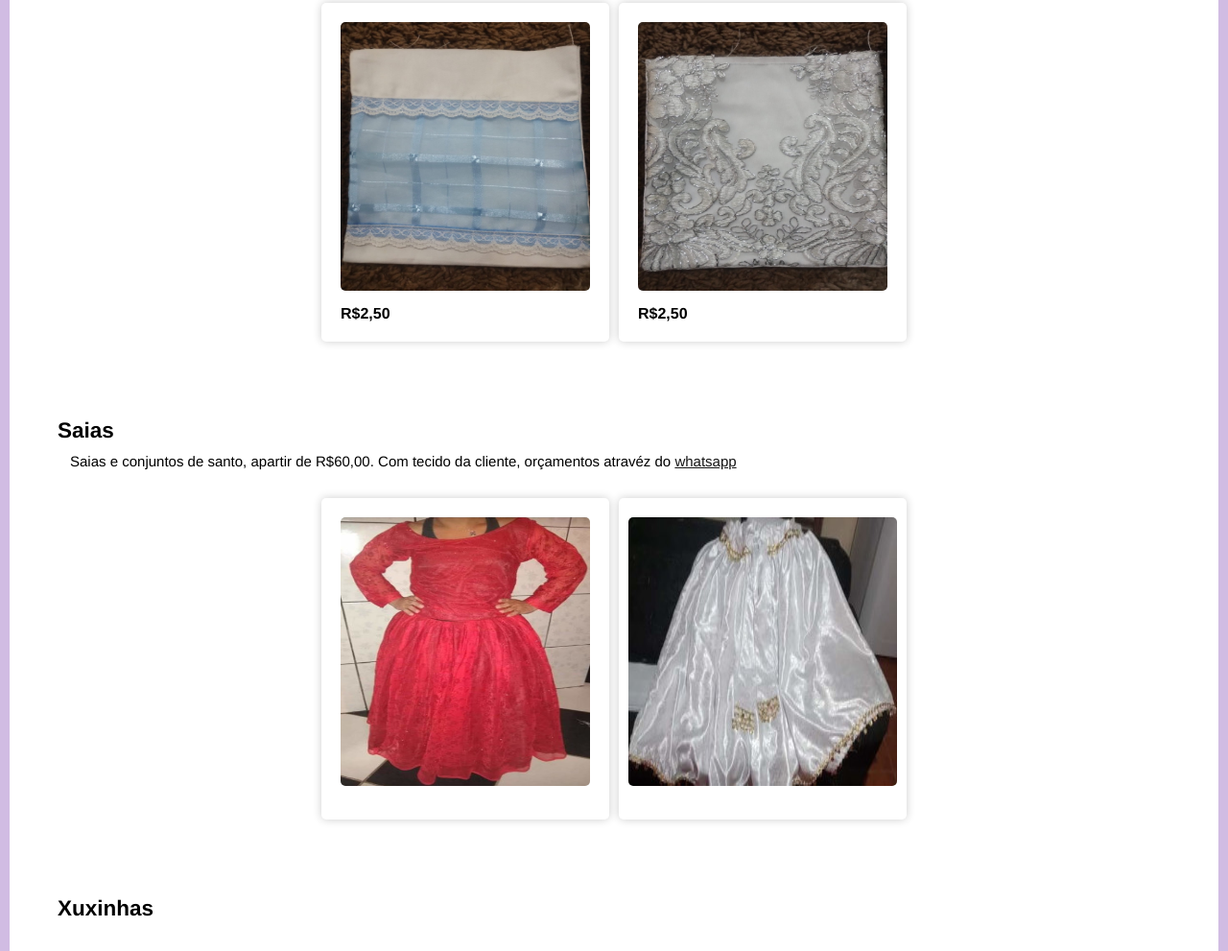
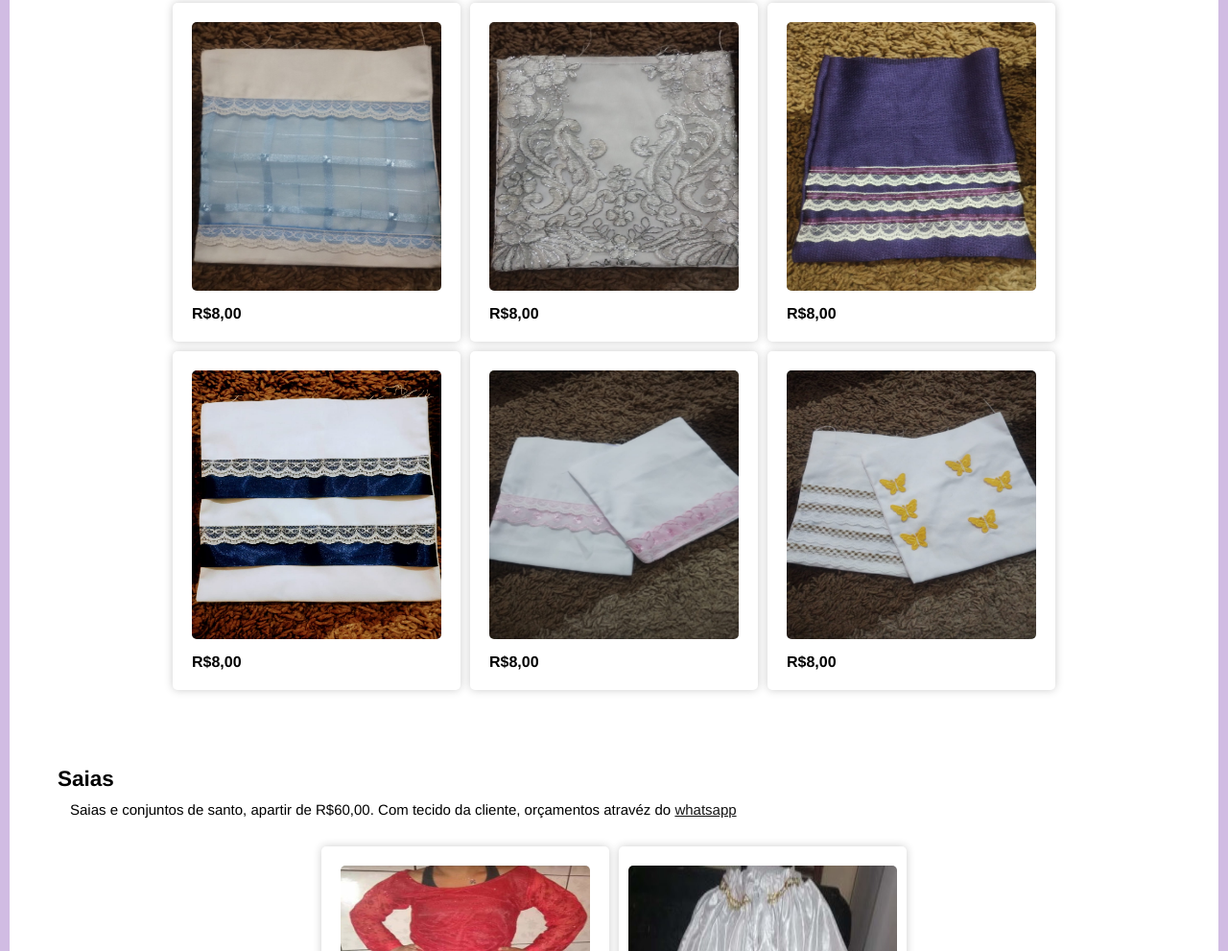
Before and after one commit to Sophia-Bortoli/ateliebortoli, a plain HTML site: page index.html in a window 1280 px wide. Shown: the part 809-1800 px from the top of the page at 96% size. Drawn offline with Linux system fonts and the light colour scheme.

Commit message:
adicao de produtos
alguns produtos adicionados

```diff
--- a/index.html
+++ b/index.html
@@ -65,7 +65,7 @@
                 </div>
 
                 <div class="preco">
-                    R$2,50
+                    R$8,00
                 </div>
             </div>
 
@@ -74,7 +74,47 @@
                     <img src="assets/imagens/bolsinhatiracolocomdetalhesemrendaprata.jpeg" alt="Bolsinha tira colo com detalhes em renda prateada">
                 </div>
                 <div class="preco">
-                    R$2,50
+                    R$8,00
+                </div>
+            </div>
+
+            <div class="item">
+                <div class="img-produto">
+                    <img src="assets/imagens/bolsinhaAzulrendabrancaeroxa.jpeg" alt="Bolsinha tira colo com detalhes em renda prateada">
+                </div>
+
+                <div class="preco">
+                    R$8,00
+                </div>
+            </div>
+
+            <div class="item">
+                <div class="img-produto">
+                    <img src="assets/imagens/bolsinhabrancacfitaazulmarino.jpeg" alt="Bolsinha tira colo com detalhes em renda prateada">
+                </div>
+
+                <div class="preco">
+                    R$8,00
+                </div>
+            </div>
+
+            <div class="item">
+                <div class="img-produto">
+                    <img src="assets/imagens/bolsinhabrancaerosa.jpeg" alt="Bolsinha tira colo com detalhes em renda prateada">
+                </div>
+
+                <div class="preco">
+                    R$8,00
+                </div>
+            </div>
+
+            <div class="item">
+                <div class="img-produto">
+                    <img src="assets/imagens/bolsinhabrancacborboletas.jpeg" alt="Bolsinha tira colo com detalhes em tecido azul claro">
+                </div>
+
+                <div class="preco">
+                    R$8,00
                 </div>
             </div>
 
@@ -135,6 +175,18 @@
                 </div>
             </div>
 
+            <div class="item">
+                <div class="img-produto">
+                    <img src="assets/imagens/kit6xuxinhas.jpeg" alt="Xuxhinha de setim para cabelos">
+                </div>
+                <div class="descricao">
+                    kit 6 und, Xuxhinha de setim
+                </div>
+                <div class="preco">
+                    R$10,00
+                </div>
+            </div>
+
         </div>
 
     </section>
```
Also changed, not shown: assets/imagens/bolsinhaAzulrendabrancaeroxa.jpeg (added), assets/imagens/bolsinhabrancacborboletas.jpeg (added), assets/imagens/bolsinhabrancacfitaazulmarino.jpeg (added), assets/imagens/bolsinhabrancaerosa.jpeg (added), assets/imagens/kit6xuxinhas.jpeg (added).
